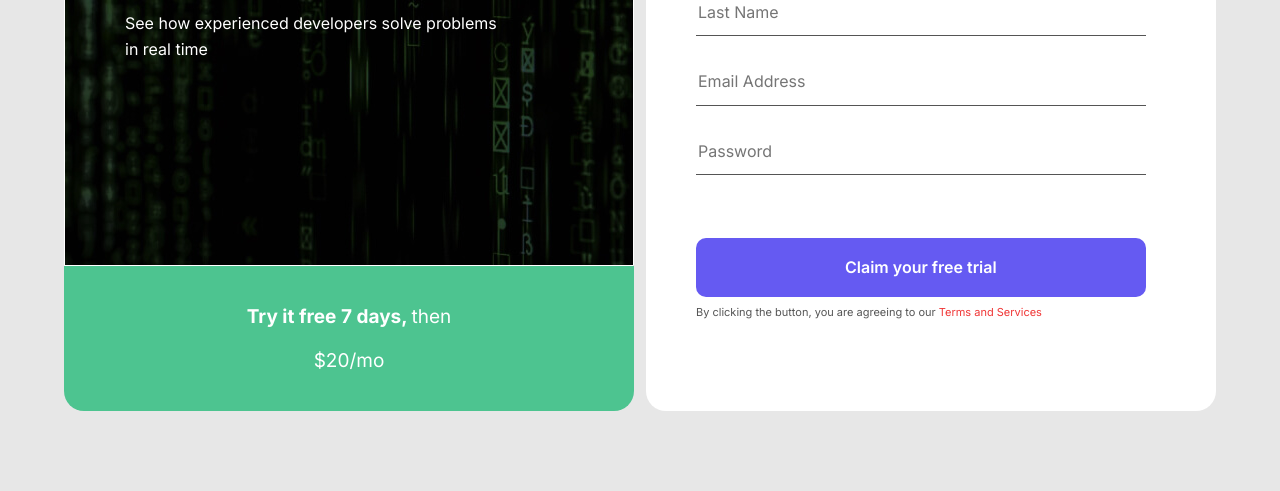
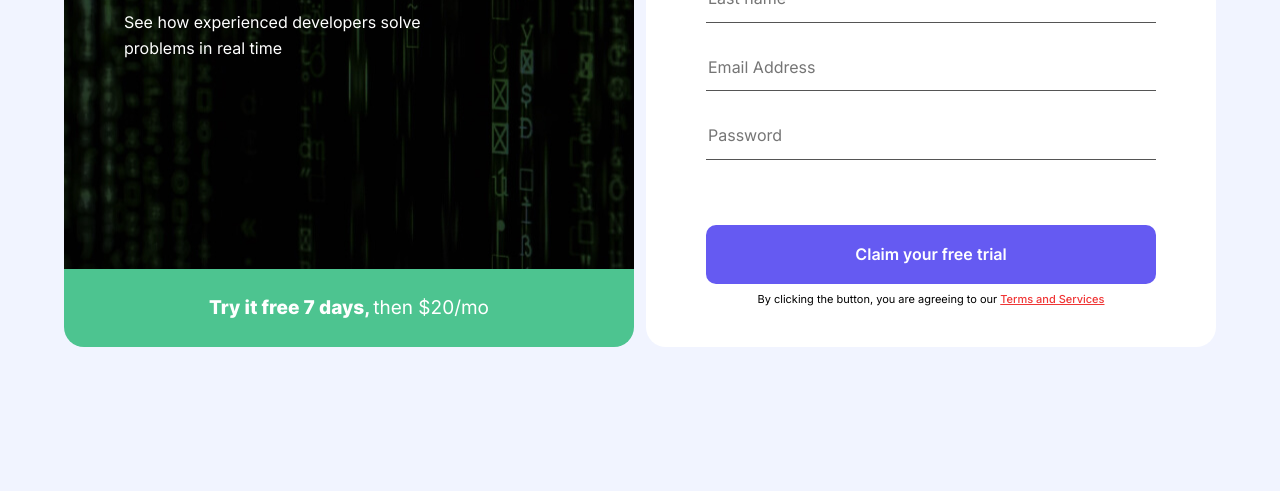
Before and after one commit to frontendoniyorbek/intro-component, a plain HTML site: page index.html in a window 1280 px wide. Shown: the part 378-869 px from the top of the page. After the commit the page ends 805 px from the top, so only its background shows below. Drawn offline with Linux system fonts and the light colour scheme.

Commit message:
Add main-content and signup-form

```diff
--- a/css/stayles.css
+++ b/css/stayles.css
@@ -1,3 +1,52 @@
+/* FONTS */
+@font-face {
+    font-family: "Inter";
+    src: url("../fonts/Inter-Bold.woff2") format("woff2"),
+    url("../fonts/Inter-Bold.woff") format("woff");
+    font-weight: bold;
+    font-style: normal;
+    font-display: swap;
+}
+
+@font-face {
+    font-family: "Inter";
+    src: url("../fonts/Inter-SemiBold.woff2") format("woff2"),
+    url("../fonts/Inter-SemiBold.woff") format("woff");
+    font-weight: 600;
+    font-style: normal;
+    font-display: swap;
+}
+
+@font-face {
+    font-family: "Inter";
+    src: url("../fonts/Inter-ExtraLight.woff2") format("woff2"),
+    url("../fonts/Inter-ExtraLight.woff") format("woff");
+    font-weight: 200;
+    font-style: normal;
+    font-display: swap;
+}
+
+@font-face {
+    font-family: "Inter";
+    src: url("../fonts/Inter-ExtraBold.woff2") format("woff2"),
+    url("../fonts/Inter-ExtraBold.woff") format("woff");
+    font-weight: bold;
+    font-style: normal;
+    font-display: swap;
+}
+
+
+
+/* CUSTOM PROPS */
+:root{
+    --body-bg: #f1f4ff;
+    --green: #4dc490;
+    --purple:#655af2;
+    --red:#f03535;
+    --text-color: #000;
+}
+
+
 /* GLOBAL */
 html{
     box-sizing: border-box;
@@ -20,10 +69,9 @@ body{
     height: 100%;
     font-weight: 400;
     font-size: 16px;
-    line-height: 19px;
     font-family:"Inter", "Arial",sans-serif;
-    background-color:#E7E7E7;
-    color: #222;
+    background-color: var(--body-bg);
+    color: var(--text-color);
 }
 
 img{
@@ -34,9 +82,9 @@ img{
 /* CONTAINER */
 .container{
     width: 100%;
-    max-width: 1240px;
-    padding-left: 50px;
-    padding-right: 50px;
+    max-width: 1192px;
+    padding-left: 20px;
+    padding-right: 20px;
     margin-left: auto;
     margin-right: auto;
 }
@@ -44,187 +92,139 @@ img{
 /* MAIN-CONTENT */
 .main-content{
     flex-grow: 1;
-    display: flex;
-    flex-direction: column;
-}
-
-.global-wrapper-container {
-    display: flex;
-    flex-grow: 1;
-    width: 100%;
-    max-width: 1152px;
-    margin-left: auto;
-    margin-right: auto;
     padding-top: 80px;
     padding-bottom: 80px;
 }
 
+/* HERO */
+.intro-page{
+    display: flex;
+}
 
-/* HERO */
 .hero {
+    --text-color:#fff;
+    display: flex;
+    flex-direction: column;
     width: 100%;
     max-width: 570px;
+    border-radius:20px;
+    overflow: hidden;
+    color: var(--text-color);
 }
 
-.hero-global{
-    border:1px solid #fff;
-    padding-left: 60px;
-    border-radius:20px 20px 0 0;
+.hero-main {
+    display: flex;
+    flex-direction: column;
+    align-items: flex-start;
+    flex-grow: 1;
+    padding: 55px 60px;
+    background-color: #222;
     background-image: url(../img/rectangle.jpg);
+    background-size: cover;
+    background-position: center center;
     background-repeat: no-repeat;
-    background-position:center left;
-    background-size:content;
 }
 
-.hero-global-text{
-    padding-top: 55px;
-}
-.hero-texts {
-    display: inline-block;
+.hero-badge {
     padding: 5px 15px;
-    margin-top: 0;
-    margin-bottom: 60px;
-    border:1px solid #fff;
-    border-radius: 41px;
-    color: #fff;
-    font-style: normal;
-    text-align: center;
     font-weight: 500;
     font-size: 14px;
-    line-height: 17px;
-}
-
-.hero-content {
-    width: 389px;
+    line-height: normal;
+    margin-bottom: 60px;
+    border-radius: 41px;
+    border: 1px solid var(--text-color);
 }
 
 .hero-heading {
-    font-style: normal;
-    font-weight: 700;
-    font-size: 36px;
-    line-height: 46px;
     margin-top: 0;
-    color: #fff;
     margin-bottom: 25px;
-    font-weight: 700;
     font-size: 36px;
     line-height: 46px;
 }
 
 .hero-text {
-    font-style: normal;
-    font-weight: 400;
+    margin: 0;
     font-size: 16px;
     line-height: 26px;
-    color: #fff;
-    font-weight: 400;
-    font-size: 16px;
-    line-height: 26px;
-    margin-top: 0;
-    margin-bottom: 203px;
 }
 
-.hero-link{
-    display: block;
-    text-decoration: none;
-    color: #fff;
-    padding: 29px 145px;
-    background-color: #4DC490;
-    border-radius: 0px 0px 20px 20px;
-    font-style: normal;
+.hero-botton {
+    padding: 28px;
+    background-color:var(--green);
     font-size: 19px;
-    font-weight: bold;
-    line-height: 2.3;
     text-align: center;
 }
 
-.hero-button-text{
-    font-weight: 400;
+
+/* SIGNUP-FORM */
+.signup-form {
+    width: 100%;
+    max-width: 570px;
+    padding: 55px 60px 40px;
+    margin-left: 12px;
+    border-radius:20px;
+    overflow: hidden;
+    background-color: #fff;
 }
 
-/* SITE-RIGHT */
-.site-right{
-    width: 100%;
-    max-width: 570px;
-    background-color: #fff;
-    border-radius: 20px;
-    margin-left: 12px;
+.signup-form-heading {
+    margin-top: 0;
+    margin-bottom: 65px;
+    font-size: 32px;
+    line-height: 42px;
+    font-weight: 600;
 }
 
-.site-right-container{
-    padding-top: 40px;
-    padding-bottom: 4text
+.signup-form-fields {
+    display: flex;
+    flex-direction:column;
+    margin-bottom: 65px;
 }
 
-.site-right-heading{
-    font-weight: 600;
-    font-size: 32px;
-    line-height: 42px;
-    color: #222;
-    margin-top: 10;
-    margin-bottom: 80px;
+.signup-form-field:not(:last-child){
+    margin-bottom: 20px;
 }
 
-
-/* FORM */
-.site-input {
+.signup-form-field {
+    padding-top: 15px;
+    padding-bottom: 14px;
     border:0;
-    border-bottom: 1px solid #555;
-    width: 450px;
-    margin-top: 0;
-    margin-bottom: 35px;
-    padding-bottom: 14px;
+    border-bottom:1px solid #555;
+    color: #555;
 }
 
-.site-input:hover{
-    border-bottom:1px solid #000;
+.signup-form-field:focus{
+    border-color: #000;
+    font-weight: 600;
+    color: #000;
 }
 
-.site-input:active{
-    opacity: 0.6;
-}
-
-.site-right-button {
-    display: flex;
-    flex-direction: row;
-    justify-content: center;
-    align-items: center;
+.signup-form-submit {
+    display: block;
+    width: 100%;
+    cursor: pointer;
+    margin-top: 0;
+    margin-bottom: 8px;
+    border:0;
+    border-radius: 10px;
+    background-color: var(--purple);
     padding: 20px 149px;
-    border:none;
-    margin-top: 28px;
-    margin-bottom: 8px;
-    text-decoration: none;
     color: #fff;
     font-weight: 600;
     font-size: 16px;
     line-height: 19px;
-    background-color: #655AF2;
-    border-radius: 10px;
-    cursor: pointer;
 }
 
-.site-right-button:hover{
-    background-color: #3A2BF8;
+.signup-form-notice {
+    font-size: 11px;
+    line-height: 15px;
+    text-align: center;
 }
 
-.site-right-button:active{
-    opacity: 0.6;
+.signup-form-notice-link {
+    font-weight: 500;
+    color: var(--red);
 }
-
-.site-right-text {
-    font-size: 11px;
-    line-height: 15px;
-    color: #555;
-    margin-top: 0;
-}
-
-.site-right-link{
-    color: #F03535;
-    text-decoration: none;
-}
-
-
-
 @media
 only screen and (-webkit-min-device-pixel-ratio: 2),
 only screen and (   min--moz-device-pixel-ratio: 2),
--- a/index.html
+++ b/index.html
@@ -16,38 +16,37 @@
     <link rel="stylesheet" href="./css/stayles.css">
 </head>
 <body>
-    <main class="main-content">
-        <div class="global-wrapper-container">
-            <div class="hero">
-                <div class="hero-global">
-                    <div class="hero-global-text">
-                        <p class="hero-texts">frontend and backend</p>
+
+    <div class="main-content">
+        <div class="container">
+            <div class="intro-page">
+
+                <!-- HERO -->
+                <div class="hero">
+                    <div class="hero-main">
+                        <div class="hero-badge">frontend and backend</div>
+                        <h1 class="hero-heading">Learn to program by <br> watching <br> professionals</h1>
+                        <p class="hero-text">See how experienced developers solve <br> problems in real time</p>
                     </div>
-                    <div class="hero-content">
-                        <h1 class="hero-heading">Learn to program by watching professionals</h1>
-                        <p class="hero-text">See how experienced developers solve problems in real time</p>
+                    <div class="hero-botton"><strong>Try it free 7 days, </strong>then $20/mo</div>
+                </div>
+
+
+                <!-- SIGNUP-FORM -->
+                <form class="signup-form" action="https://echo.htmlacademy.ru" method="POST">
+                    <h2 class="signup-form-heading">Sign up for the course and get free 7 days</h2>
+                    <div class="signup-form-fields">
+                        <input class="signup-form-field" type="text" name="name" placeholder="Firs name" aria-label="Name" required>
+                        <input class="signup-form-field" type="text" name="Last-name" placeholder="Last name" aria-label="Last-Name" required>
+                        <input class="signup-form-field" type="email" name="email" placeholder="Email Address" aria-label="email" required>
+                        <input class="signup-form-field" type="password" name="password" placeholder="Password" aria-label="password" requpired>
                     </div>
-                </div>
-                <a class="hero-link" href="#">Try it free 7 days, <span class="hero-button-text">then $20/mo</span></a>
+                    <button class="signup-form-submit" type="submit">Claim your free trial</button>
+                    <div class="signup-form-notice">By clicking the button, you are agreeing to our <a class="signup-form-notice-link" href="#">Terms and Services</a></div>
+                </form>
             </div>
-
-            <!-- SITE-RIGHT -->
-            <section class="site-right">
-                <div class="site-right-container container">
-                    <h2 class="site-right-heading">Sign up for the course and get free 7 days</h2>
-                    <form class="site-form" >
-                        <input class="site-input" type="text" aria-label="Firs Name" placeholder="Firs Name" required>
-                        <input class="site-input" type="text" aria-label="Last Name" placeholder="Last Name" required>
-                        <input class="site-input" type="email" aria-label="Email Address" placeholder="Email Address" required>
-                        <input class="site-input" type="password" aria-label="Password" placeholder="Password" required>
-                        <button class="site-right-button" type="submit">Claim your free trial</button>
-                    </form>
-                    <p class="site-right-text">By clicking the button, you are agreeing to our <a class="site-right-link" href="#">Terms and Services</a></p>
-                </div>
-            </section>
         </div>
-    </main>
-
+    </div>
     <script src="js/main.js"></script>
 </body>
 </html>
```
Also changed, not shown: fonts/Inter-Bold.woff (added), fonts/Inter-Bold.woff2 (added), fonts/Inter-ExtraBold.woff (added), fonts/Inter-ExtraBold.woff2 (added), fonts/Inter-ExtraLight.woff (added), fonts/Inter-ExtraLight.woff2 (added), fonts/Inter-SemiBold.woff (added), fonts/Inter-SemiBold.woff2 (added).
